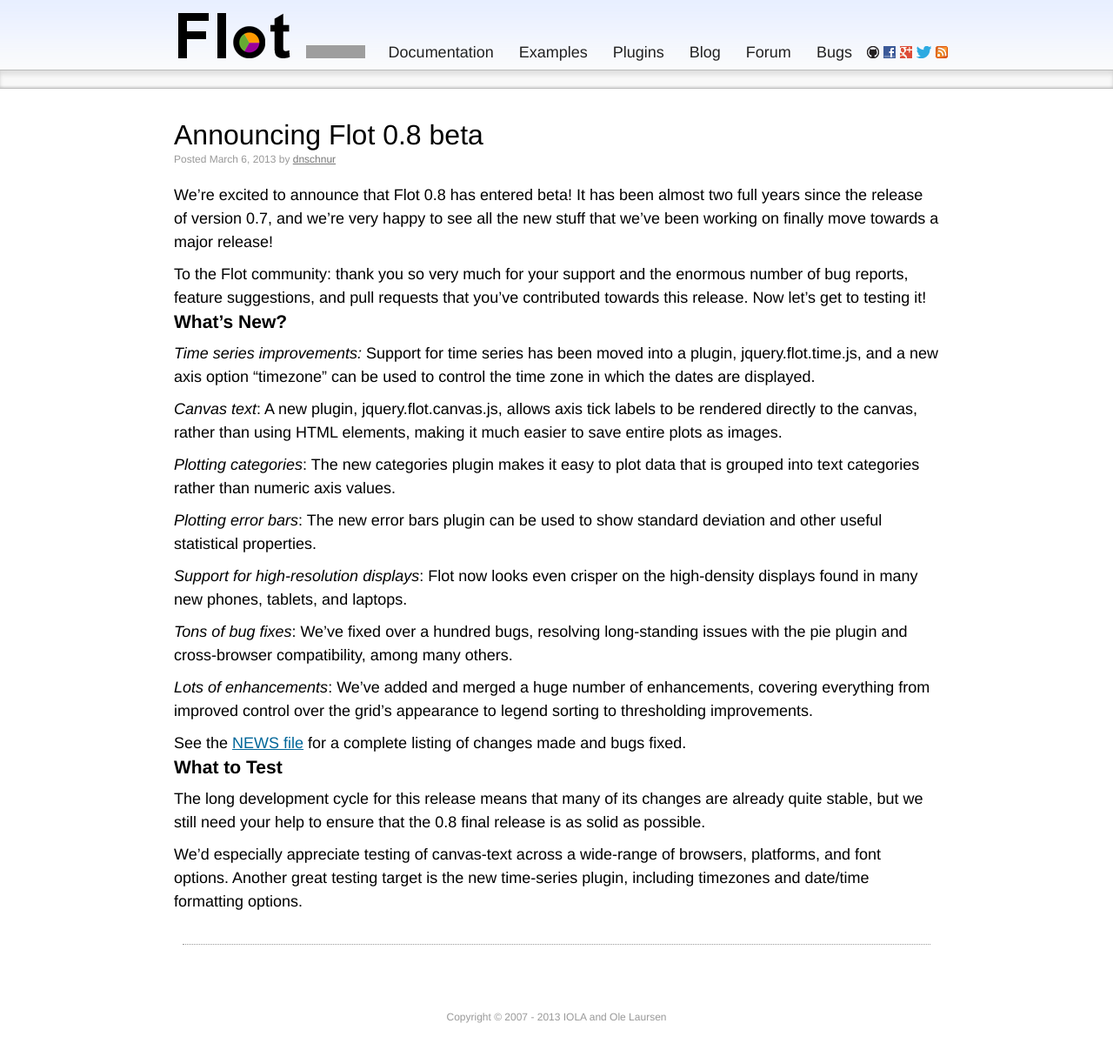
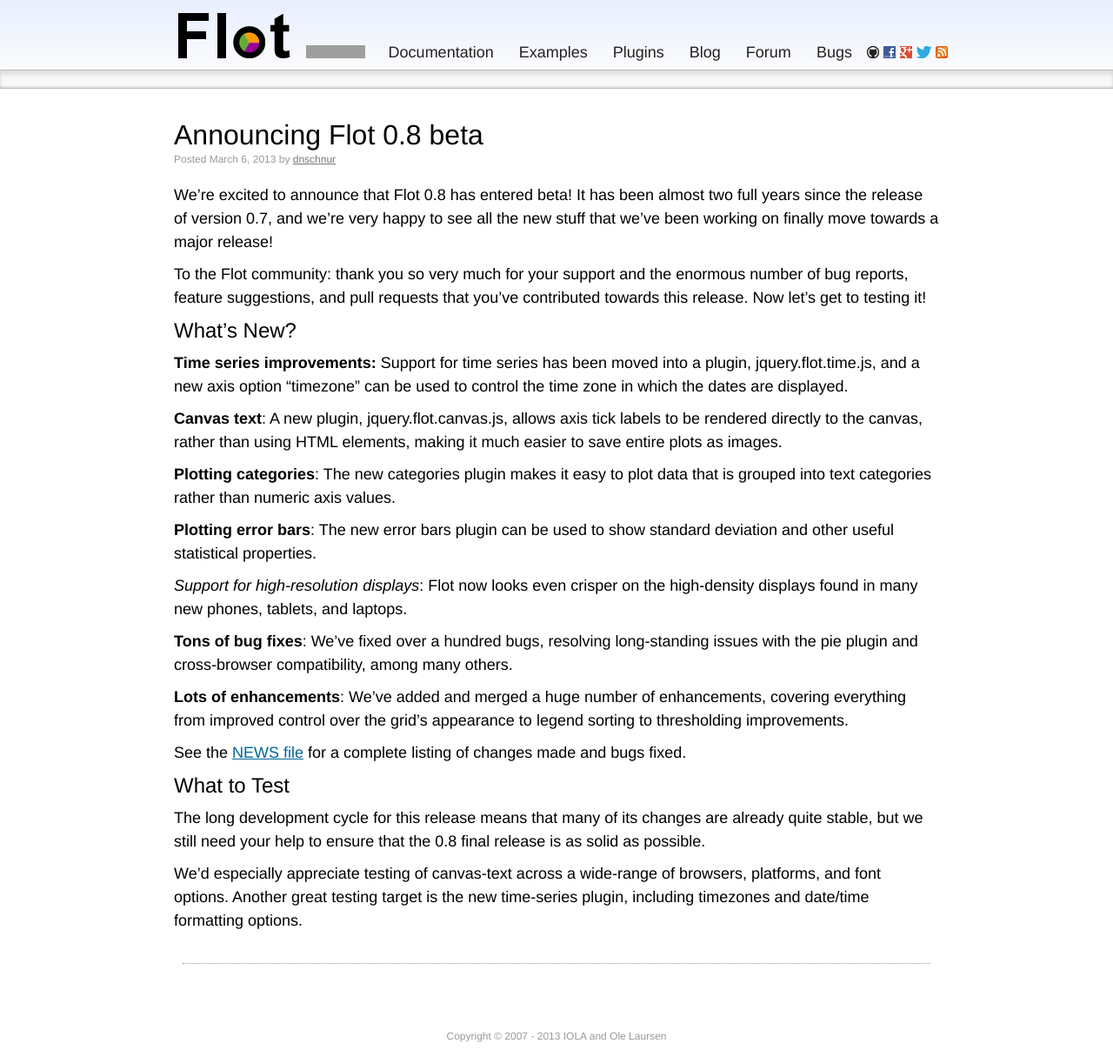
Before and after one commit to flot/flot.github.com, a Jekyll site: the page built from _posts/2013-03-06-announcing-flot-08-beta.md, in a window 1280 px wide. Shown: the whole page at 87% size. Built offline with Jekyll 4.4.1, drawn with Linux system fonts in a browser that asks for light colours; Markdown is read by kramdown in place of the engine named in the settings; before the commit the page ends 1193 px from its top, so only the background shows below that; grey boxes are pictures that could not be loaded.

Commit message:
Fix text formatting in the 0.8 beta blog post.

```diff
--- a/_posts/2013-03-06-announcing-flot-08-beta.md
+++ b/_posts/2013-03-06-announcing-flot-08-beta.md
@@ -15,27 +15,27 @@
 
 ### What's New? ###
 
-*Time series improvements:* Support for time series has been moved into a
+**Time series improvements:** Support for time series has been moved into a
 plugin, jquery.flot.time.js, and a new axis option "timezone" can be used to
 control the time zone in which the dates are displayed.
 
-*Canvas text*: A new plugin, jquery.flot.canvas.js, allows axis tick labels to
-be rendered directly to the canvas, rather than using HTML elements, making it
-much easier to save entire plots as images.
+**Canvas text**: A new plugin, jquery.flot.canvas.js, allows axis tick labels
+to be rendered directly to the canvas, rather than using HTML elements, making
+it much easier to save entire plots as images.
 
-*Plotting categories*: The new categories plugin makes it easy to plot data
+**Plotting categories**: The new categories plugin makes it easy to plot data
 that is grouped into text categories rather than numeric axis values.
 
-*Plotting error bars*: The new error bars plugin can be used to show standard
+**Plotting error bars**: The new error bars plugin can be used to show standard
 deviation and other useful statistical properties.
 
 *Support for high-resolution displays*: Flot now looks even crisper on the
 high-density displays found in many new phones, tablets, and laptops.
 
-*Tons of bug fixes*: We've fixed over a hundred bugs, resolving long-standing
+**Tons of bug fixes**: We've fixed over a hundred bugs, resolving long-standing
 issues with the pie plugin and cross-browser compatibility, among many others.
 
-*Lots of enhancements*: We've added and merged a huge number of enhancements,
+**Lots of enhancements**: We've added and merged a huge number of enhancements,
 covering everything from improved control over the grid's appearance to legend
 sorting to thresholding improvements.
 
--- a/css/flot.css
+++ b/css/flot.css
@@ -224,6 +224,11 @@
 	font: normal 32px "omnes-pro", Helvetica, Arial, sans-serif;
 }
 
+h3 {
+	margin-top: 10px;
+	font: normal 24px "omnes-pro", Helvetica, Arial, sans-serif;
+}
+
 p, div.highlight {
 	margin-top: 10px;
 }
```
